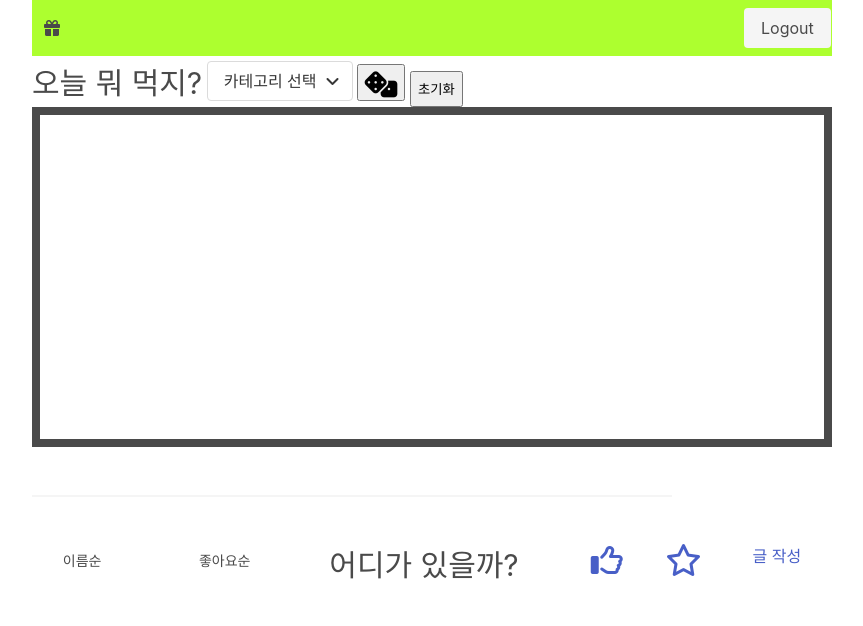
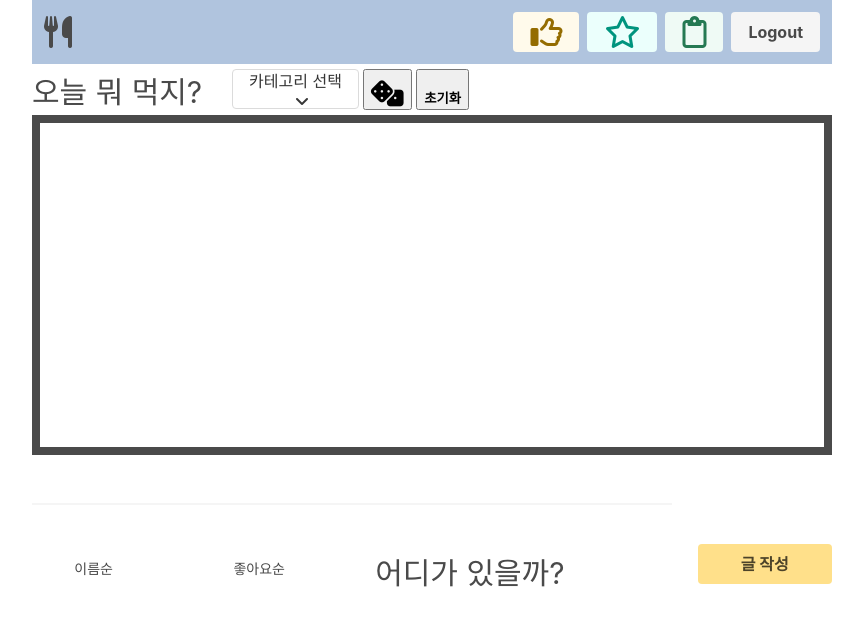
Before and after one commit to KangCheolgu/0week_team4, a Flask app: template templates/card.html in a window 1280 px wide. Shown: the top 626 px of the page, without its empty margins (288-1151 px from the left). Run offline with Flask 3, Linux system fonts and the light colour scheme; the template is opened without the code that fills it, so the values that code supplies are empty; some libraries are stand-ins or nearby versions.

Commit message:
메인페이지 디자인 변경

```diff
--- a/templates/card.html
+++ b/templates/card.html
@@ -19,6 +19,7 @@
       </button>
     </header>
 
+    <a href="/mydetail/{{ rest['num'] }}">
       <div class="row">
         <div class="card-image col-4">
           <!-- <figure class="image"> -->
@@ -33,11 +34,13 @@
             </div>
           </div>
         </div>
+      </a>
 
       <footer class="card-footer columns">
-        <a href="#" class="card-footer-item column is-1"><i class="far fa-regular fa-thumbs-up">{{ rest['like'] }}</i></a>
-        <a href="#" class="card-footer-item">{{ rest['locate'] }}</a>
+        <a href="/mydetail/{{ rest['num'] }}" class="card-footer-item column is-2"><i class="far fa-regular fa-thumbs-up">{{ rest['like'] }}</i></a>
+        <a href="/mydetail/{{ rest['num'] }}" class="card-footer-item">{{ rest['locate'] }}</a>
       </footer>
+
   </div>
   <br>
   {% endfor %}
--- a/templates/mainpage.html
+++ b/templates/mainpage.html
@@ -19,10 +19,18 @@
     }
     .navbar {
       width: 800px;
-      background-color: greenyellow;
+      background-color: lightsteelblue;
       margin-bottom: 5px;
+
     }
-
+    .button {
+      display: flex;
+      flex-direction: column;
+      flex-wrap: nowrap;
+    }
+    .fa-star {
+      line-height: 0.8;
+    }
     .card {
       width: 800px;
     }
@@ -40,16 +48,14 @@
     }
     .list {
       display: flex;
-      /* justify-content: center; */
       width: 800px;
     }
     .dice {
       padding-left: 5px;
-      padding-top: 5px;
+      padding-top: 9px;
     }
     .reset {
-      text-align: center;
-      line-height: 30px;
+      padding-top: 17px;
 
     }
     .edit {
@@ -76,6 +82,9 @@
     .btn-up {
       position: absolute;
       scroll-behavior: smooth;
+    }
+    .card-footer-item {
+      margin-left: 10px;
     }
 
     .container {
@@ -152,10 +161,10 @@
               </span>
             </button>
           </header>
-
-          <div class="row">
-            <div class="card-image col-4">
-              <!-- <figure class="image"> -->
+          <a href="/mydetail/${restdata[randindex]['num']}">
+            <div class="row">
+              <div class="card-image col-4">
+                <!-- <figure class="image"> -->
                 <img class="image" src="../static/${restdata[randindex]['image']}" width="300px" alt="Placeholder image">
                 <!-- </figure> -->
               </div>
@@ -165,11 +174,12 @@
                   <br>
                   ${restdata[randindex]['comment']}
                 </div>
-              </div>
+               </div>
             </div>
+          </a>
           <footer class="card-footer columns">
-            <a href="#" class="card-footer-item column is-1"><i class="far fa-regular fa-thumbs-up">${restdata[randindex]['like']}</i></a>
-            <a href="#" class="card-footer-item">${restdata[randindex]['locate']}</a>
+            <a href="/mydetail/${restdata[randindex]['num']}" class="card-footer-item column is-1"><i class="far fa-regular fa-thumbs-up">${restdata[randindex]['like']}</i></a>
+            <a href="/mydetail/${restdata[randindex]['num']}" class="card-footer-item">${restdata[randindex]['locate']}</a>
           </footer>
         </div>
       </div>
@@ -221,6 +231,7 @@
         let like = rest['like']
         let locate = rest['locate']
         let image = rest['image']
+        let num = rest['num']
 
         let cardContentHtml = `
           <header class="card-header">
@@ -240,7 +251,7 @@
           <div class="row">
             <div class="card-image col-4">
               <!-- <figure class="image"> -->
-                <img src="{{ url_for('static', filename='${rest_img}')}}" width="320px" alt="Placeholder image">
+                <img src="../static/${[image]}" width="320px" alt="Placeholder image">
                 <!-- </figure> -->
               </div>
               <div class="card-content col-8">
@@ -282,7 +293,7 @@
       document.getElementById("sorter-like").classList.remove("active")
     }
 
-  </script>
+    </script>
 </head>
 <body>
 
@@ -290,7 +301,7 @@
 
 
   <div>
-    <span class="random">오늘 뭐 먹지?</span>
+    <span class="random">오늘 뭐 먹지?&nbsp;&nbsp;&nbsp;</span>
     <span>
       <div class="dropdown is-hoverable">
         <div class="dropdown-trigger">
@@ -312,7 +323,7 @@
       </div>
     </span>
     <button id="btn-dice" class="dice" onclick="randomDice()"><i class="fas fa-solid fa-dice fa-2x"></i></button>
-    <button id="btn-reset" class="reset" onclick="resetCategory()">초기화</button>
+    <button id="btn-reset" class="reset has-text-weight-bold" onclick="resetCategory()">초기화</button>
 
 
     <div id="diceresult">
@@ -334,12 +345,10 @@
       <span class="listTitle column">어디가 있을까?</span>
     </p>
     <p class="level-item has-text-centered">
-      <a id="likeonoff" class="likeList column" onclick="likeOnOff()"><i class="far fa-regular fa-thumbs-up fa-2x"></i></a>
 
-      <a id="favoriteonoff" class="favoriteList column" onclick="favoriteOnOff()"><i class="far fa-regular fa-star fa-2x"></i></a>
     </p>
     <p class="level-item has-text-centered">
-      <a href="post" class="edit column">글 작성</a>
+      <a href="post" class="button is-warning edit column has-text-weight-bold">글 작성</a>
     </p>
   </nav>
 
--- a/templates/navbar.html
+++ b/templates/navbar.html
@@ -24,17 +24,21 @@
 <body>
   <nav class="navbar" role="navigation" aria-label="main navigation">
     <div class="navbar-brand">
-      <a class="navbar-item" href="#">
-        <i class="fas fa-solid fa-gift"></i>
+      <a class="navbar-item" href="/mainpage">
+        <i class="fas fa-solid fa-utensils fa-2x"></i>
       </a>
     </div>
 
     <div class="navbar-end">
-      <div class="navbar-item">
+      <div class="navbar-item column is-full">
         <div class="buttons">
-          <a class="button is-light" onclick="logout()">
+          <a id="likeonoff" class="button likeList is-warning is-light" onclick="likeOnOff()"><i class="far fa-regular fa-thumbs-up fa-2x"></i></a>
+          <a id="favoriteonoff" class="button favoriteList is-primary is-light" onclick="favoriteOnOff()"><i class="far fa-regular fa-star fa-2x"></i></a>
+          <a href="/mylist" class="button is-success is-light"><i class="far fa-regular fa-clipboard fa-2x"></i></a>
+          <a class="button is-light has-text-weight-bold" onclick="logout()">
             Logout
           </a>
+
         </div>
       </div>
     </div>
```
Lines whose indentation alone changed are shown as unchanged.
